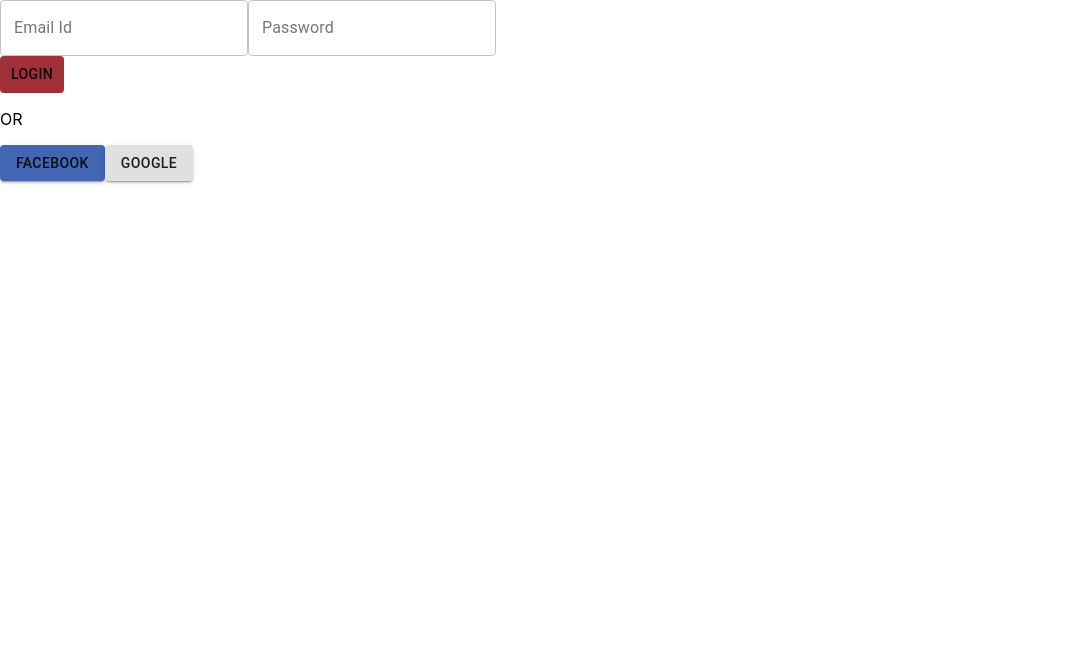
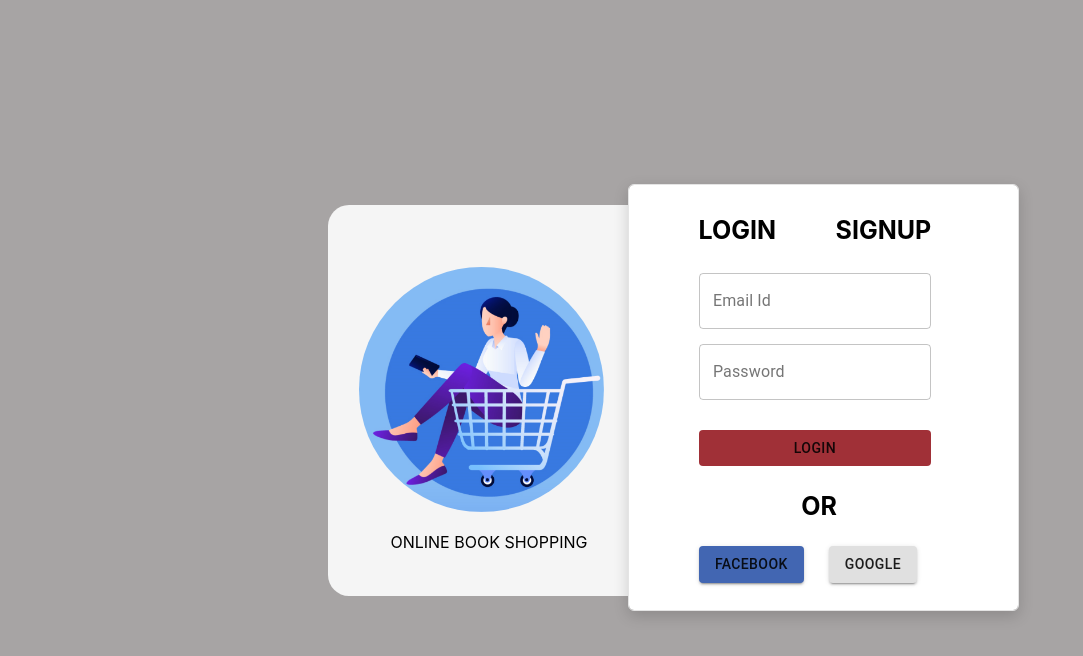
Before and after one commit to Subhamdas20/BookStore-FrontEnd, a React (Create React App) app: page / in a window 1280 px wide. Shown: the top 656 px of the page, without its empty margins (0-1083 px from the left). Built offline with nearby package versions, Linux system fonts and the light colour scheme.

Commit message:
[subham] : Added login page

```diff
--- a/package.json
+++ b/package.json
@@ -15,6 +15,8 @@
     "npm": "^8.4.1",
     "react": "^17.0.2",
     "react-dom": "^17.0.2",
+    "react-router": "^6.2.1",
+    "react-router-dom": "^6.2.1",
     "react-scripts": "5.0.0",
     "web-vitals": "^2.1.4"
   },
--- a/src/App.js
+++ b/src/App.js
@@ -2,12 +2,25 @@ import React from "react";
 import Login from "./components/login/Login";
 import Mainpage from "./pages/mainpage/Mainpage";
 
+import {
+  BrowserRouter as Router,
+  Routes,
+  Route,
+  Link
+} from "react-router-dom";
 
 function App() {
   return (
+
    <div>
-   <Login/>
-  {/* <Mainpage/> */}
+    <Router>
+    <Routes>
+      <Route path="/" element={<Mainpage/>} />
+
+      </Routes>
+    </Router>
+
+
     </div>
   );
 }
--- a/src/components/login/Login.jsx
+++ b/src/components/login/Login.jsx
@@ -1,23 +1,34 @@
 import React from 'react';
 import { Button, TextField } from '@material-ui/core';
+import './login.scss'
 function Login() {
     return (<>
+
         <div className='login'>
-            <TextField style={{ backgroundColor: 'white' }} className="emailinput" type='text' id="outlined-email" label="Email Id" variant="outlined"
+            <div className='mail'>
+                <TextField className="emailfield" style={{ backgroundColor: 'white' }} type='text' id="outlined-email" label="Email Id" variant="outlined"
                 />
-            <TextField style={{ backgroundColor: 'white' }} className="passwordinput" type='password' id="outlined-password" label="Password" variant="outlined"
+            </div>
+
+            <div>
+                <TextField className="passwordfield" style={{ backgroundColor: 'white' }} type='password' id="outlined-password" label="Password" variant="outlined"
                 />
+            </div>
+
             <br></br>
             <Button className='loginbutton' style={{ backgroundColor: '#A03037' }}  > Login </Button>
             <p className='mid'>OR</p>
 
             <div className='Buttons'>
-                <Button className='fbButton' style={{ backgroundColor: '#4266B2' }} variant="contained">Facebook</Button>
-                <Button className='googleButton' variant="contained">Google</Button>
+                <div className='facebookbButton'>
+                    <Button style={{ backgroundColor: '#4266B2' }} variant="contained">Facebook</Button>
                 </div>
+                <div className='googleButton'>
+                    <Button variant="contained">Google</Button>
 
                 </div>
-
+            </div>
+        </div>
     </>);
 }
 
--- a/src/components/login/login.scss
+++ b/src/components/login/login.scss
@@ -0,0 +1,36 @@
+
+
+.login{
+
+    .mail{
+
+    }
+    .emailfield{
+        width: 232px;
+
+        margin-top: 10px;
+    }
+    .passwordfield{
+        margin-top: 15px;
+        width: 232px;
+    }
+    .loginbutton{
+        width: 232px;
+
+    }
+    .mid{
+        margin-left: 8vw;
+
+    }
+   .Buttons{
+       display: flex;
+       width: 232px;
+       height: 37px;
+       .facebookbButton{
+       }
+        .googleButton{
+        margin-left: 25px;
+        }
+
+   }
+}
--- a/src/pages/mainpage/Mainpage.jsx
+++ b/src/pages/mainpage/Mainpage.jsx
@@ -1,20 +1,32 @@
 import React from 'react';
 import './Mainpage.scss'
 import logo from '../../logo/logo.png'
+import Login from '../../components/login/Login';
+
 function Mainpage() {
+    const [options, setOptions] = React.useState(true)
+    const changeOptions = () => {
+        setOptions(true)
+    }
+
     return (<div>
         <div className='home-container'>
             <div className='left-image'>
                 <img className="mainLogo" src={logo} alt="this is logo"></img>
                 <div className='logoname'>ONLINE BOOK SHOPPING</div>
                 <div className='loginsignin'>
-                    <div className='login' >
+                    <div className='login' onClick={changeOptions}>
                         LOGIN
                     </div>
                     <div className='signup'  >
                         SIGNUP
                     </div>
+                    <div className='loginsignincomponents'>
+                    {options ? <Login /> : ""}
+                    </div>
                 </div>
+
+
             </div>
         </div>
     </div>);
--- a/src/pages/mainpage/Mainpage.scss
+++ b/src/pages/mainpage/Mainpage.scss
@@ -56,7 +56,12 @@
             font-size: 25px;
             font-weight: bold;
             margin-top: 30px;
-            margin-left: 70px;
+            margin-left: 65px;
+        }
+        .loginsignincomponents{
+            margin-left: -76%;
+            margin-top: 6vh;
+
         }
     }
 }
```
Also changed, not shown: 1 other file (tests, documents, lock files or other folders). Lines whose indentation alone changed are shown as unchanged.
